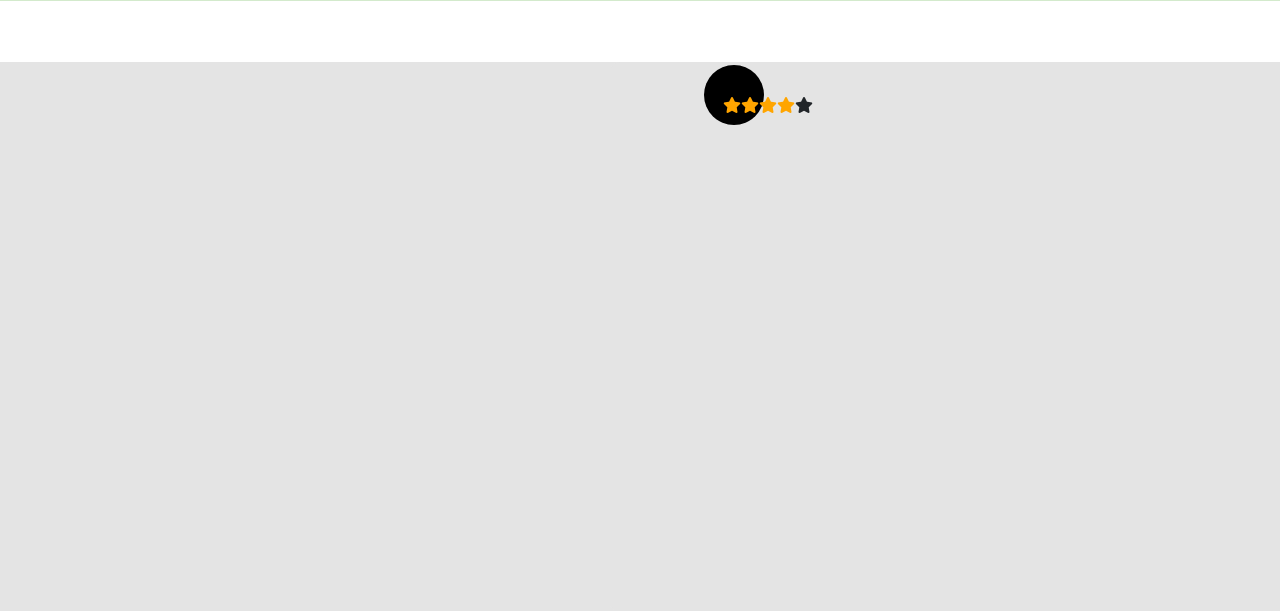
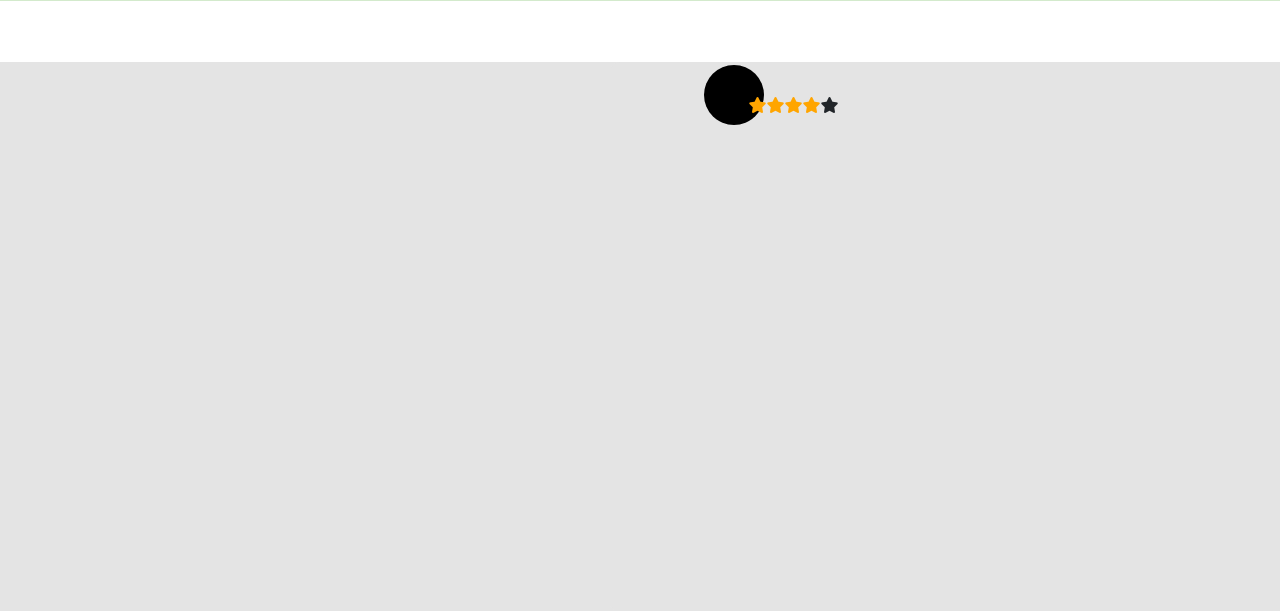
Before and after one commit to Jyosh05/EcoEats, a Flask app: page /reviews in a window 1280 px wide. Shown: the part 135-746 px from the top of the page. Run offline with Flask 3, Linux system fonts and the light colour scheme; some libraries are stand-ins or nearby versions; some web fonts are replaced.

Commit message:
left: 62%;

```diff
--- a/Static/css/reviews.css
+++ b/Static/css/reviews.css
@@ -35,7 +35,7 @@ top: 25%;
 .star-rating{
     position: absolute;
     top: 30%;
-    left: 60%;
+    left: 62%;
     transform: translate(-50%, -50%);
     display: flex;
 }
```
